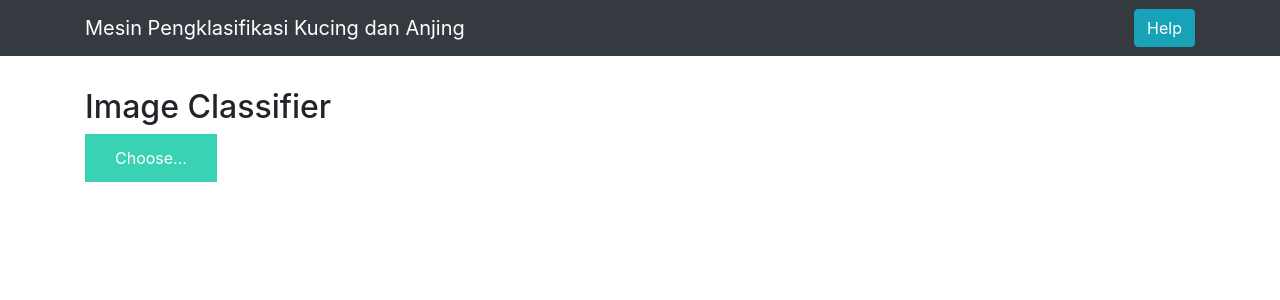
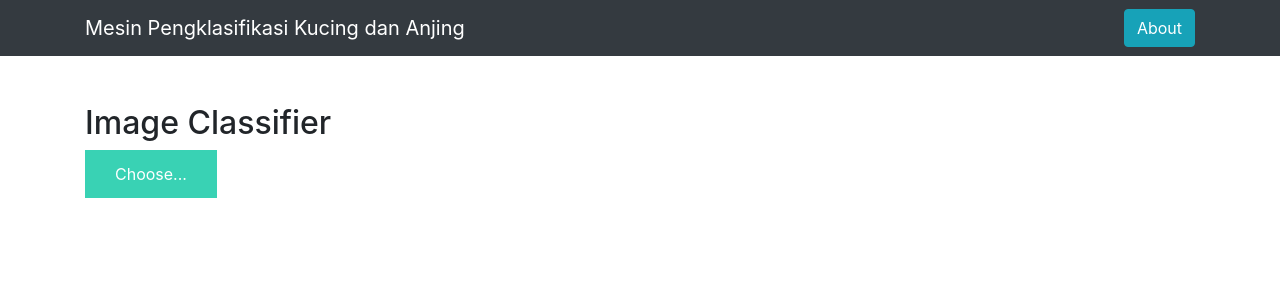
Before and after one commit to Rakhid16/cat-dog-classifier, a Flask app: page / in a window 1280 px wide. Shown: the top 300 px of the page. Run offline with Flask 2, Linux system fonts and the light colour scheme; parts of the project's set-up code (start-up, migrations or seed data) failed here and were passed over; some libraries are stand-ins or nearby versions.

Commit message:
Centering things

```diff
--- a/templates/base.html
+++ b/templates/base.html
@@ -16,11 +16,11 @@
     <nav class="navbar navbar-dark bg-dark">
         <div class="container">
             <a class="navbar-brand" href="#">Mesin Pengklasifikasi Kucing dan Anjing</a>
-            <button class="btn btn-info my-2 my-sm-0" type="submit">Help</button>
+            <a href="https://github.com/Rakhid16/cat-dog-classifier.git" class="btn btn-info my-2 my-sm-0" style="text-decoration: none;">About</a>
         </div>
     </nav>
     <div class="container">
-        <div id="content" style="margin-top:2em">{% block content %}{% endblock %}</div>
+        <div id="content" style="margin-top:3em;">{% block content %}{% endblock %}</div>
     </div>
 </body>
 
```
